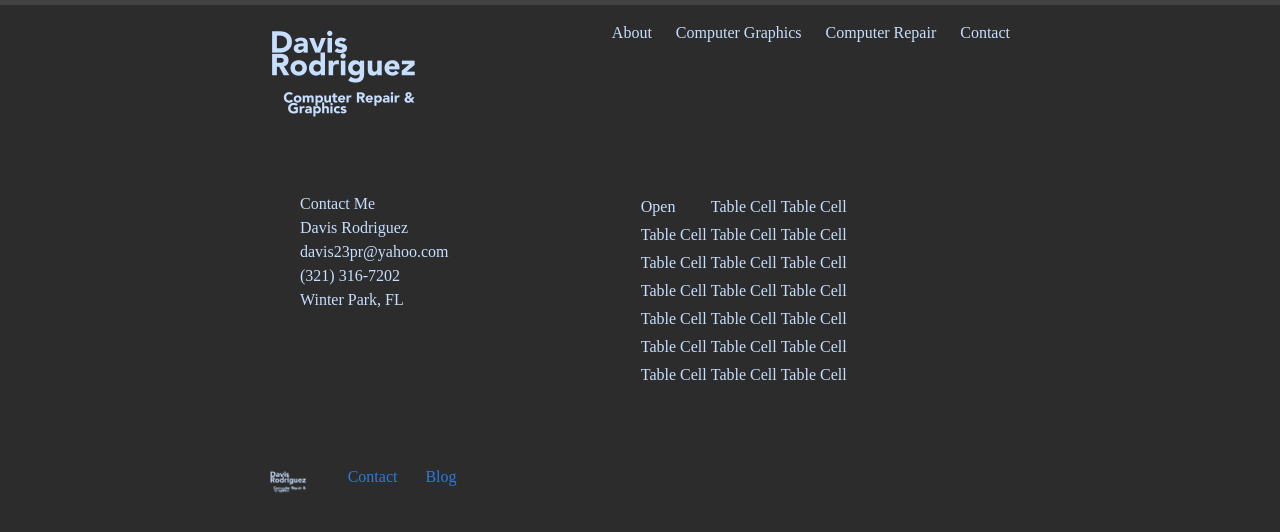
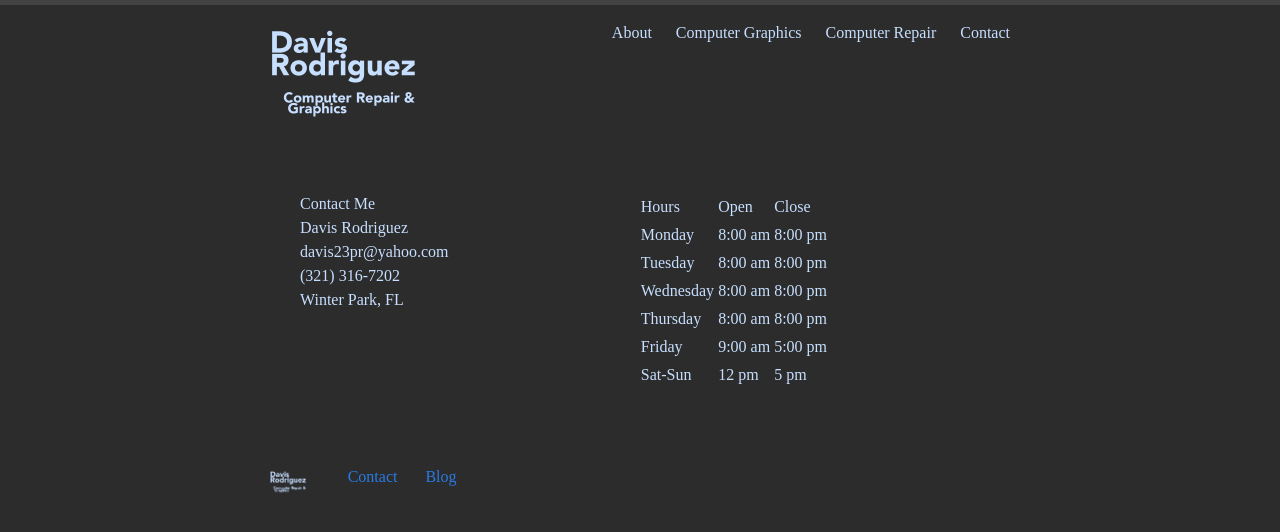
Before and after one commit to al1271/ClientProject, a Jekyll site: the page built from contact.md, in a window 1280 px wide. Shown: the top 532 px of the page. Built offline with Jekyll 4.4.1, drawn with Linux system fonts in a browser that asks for light colours.

Commit message:
sadasd
asdasd

```diff
--- a/contact.md
+++ b/contact.md
@@ -16,39 +16,39 @@ permalink: contact/
 	<div class="col span_1_of_2">
 	<table>
     	<tr>
+    		<td>Hours</td>
     		<td>Open</td>
-    		<td>Table Cell</td>
-    		<td>Table Cell</td>
+    		<td>Close</td>
     	</tr>
     	<tr>
-    		<td>Table Cell</td>
-    		<td>Table Cell</td>
-    		<td>Table Cell</td>
+    		<td>Monday</td>
+    		<td>8:00 am</td>
+    		<td>8:00 pm</td>
     	</tr>
     	<tr>
-    		<td>Table Cell</td>
-    		<td>Table Cell</td>
-    		<td>Table Cell</td>
+    		<td>Tuesday</td>
+    		<td>8:00 am</td>
+    		<td>8:00 pm</td>
     	</tr>
     	<tr>
-    		<td>Table Cell</td>
-    		<td>Table Cell</td>
-    		<td>Table Cell</td>
+    		<td>Wednesday</td>
+    		<td>8:00 am</td>
+    		<td>8:00 pm</td>
     	</tr>
     	<tr>
-    		<td>Table Cell</td>
-    		<td>Table Cell</td>
-    		<td>Table Cell</td>
+    		<td>Thursday</td>
+    		<td>8:00 am</td>
+    		<td>8:00 pm</td>
     	</tr>
     	<tr>
-    		<td>Table Cell</td>
-    		<td>Table Cell</td>
-    		<td>Table Cell</td>
+    		<td>Friday</td>
+    		<td>9:00 am</td>
+    		<td>5:00 pm</td>
     	</tr>
     	<tr>
-    		<td>Table Cell</td>
-    		<td>Table Cell</td>
-    		<td>Table Cell</td>
+    		<td>Sat-Sun</td>
+    		<td>12 pm</td>
+    		<td>5 pm</td>
     	</tr>
     </table>
 
```
